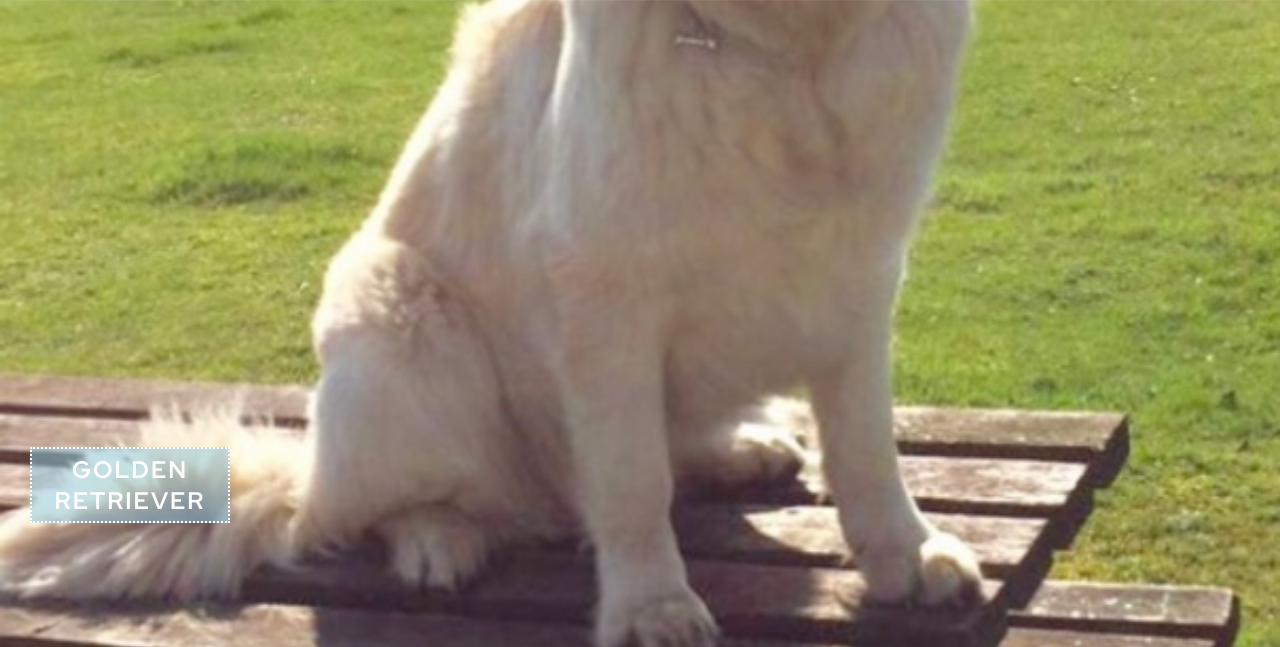
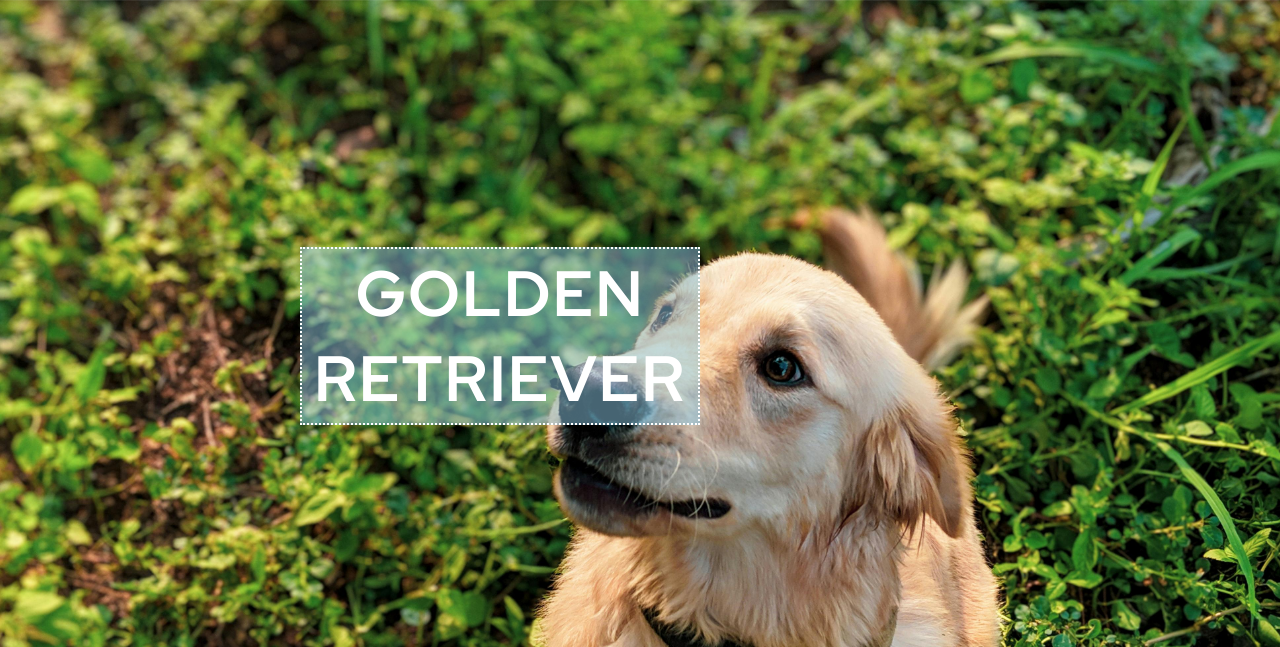
Before and after one commit to cameronjamesw/glamapaws, a plain HTML site: page retriever.html in a window 1280 px wide. Shown: the part 153-800 px from the top of the page. Drawn offline with Linux system fonts and the light colour scheme.

Commit message:
add responsive design to retriever hero, changed retriever hero img

```diff
--- a/assets/style.css
+++ b/assets/style.css
@@ -389,7 +389,7 @@ h3 {
 /* Retriever Hero Image */
 
 #retr-hero {
-    background: url("../assets/images/IMG_0558.JPG") no-repeat fixed center center/cover;
+    background: url("../assets/images/pexels-mithul-varshan-2408649.jpg") no-repeat scroll center center/cover;
     width: 100%;
     height: 800px;
     margin-top: 50px;
@@ -584,10 +584,6 @@ footer a {
         margin-top: 124px;
     }
 
-    #breeds-page main {
-        margin-top: 152px;
-    }
-
     /* Hero Text Styles */
 
     #hero {
@@ -607,6 +603,27 @@ footer a {
         font-size: larger;
         text-align: justify;
     }
+
+/* About Page Styles */
+
+/* Retriever Page Styles */
+    #retr-hero {
+        height: 1000px;
+    }
+
+   #retr-text {
+       padding: 2px;
+       position: absolute;
+       width: 400px;
+       top: 700px;
+       left: 30px;
+   }
+
+   #retr-text h1 {
+       text-align: center;
+       letter-spacing: 2px;
+       font-size: 3em;
+   }
 }
 
 /* Laptops and larger (992px and up) */
@@ -651,4 +668,23 @@ footer a {
         font-weight: 800;
         letter-spacing: 5px;
     }
+
+    /* About Page Styles */
+
+    /* Retriever Page Styles */
+
+         #retr-text {
+             padding: 2px;
+             position: absolute;
+             width: 400px;
+             top: 400px;
+             left: 300px;
+         }
+
+         #retr-text h1 {
+             text-align: center;
+             letter-spacing: 2px;
+             font-size: 4em;
+         }
+         }
 }
```
Also changed, not shown: assets/images/pexels-mithul-varshan-2408649.jpg (added).
